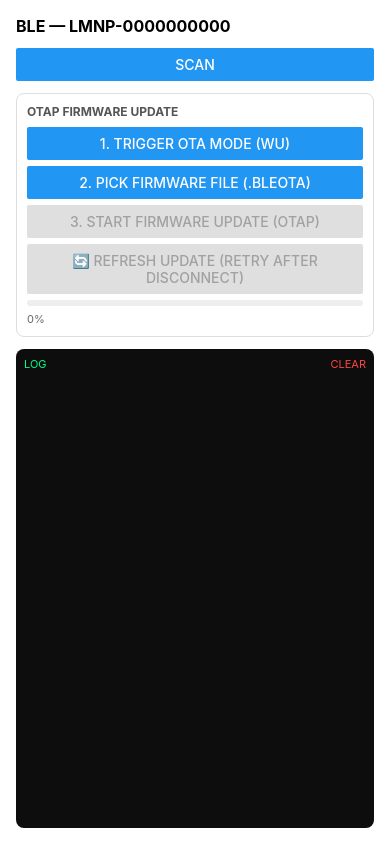
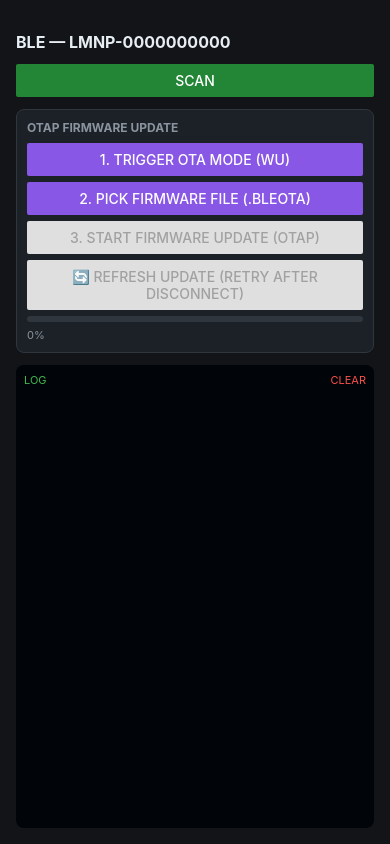
Before and after one commit to LITEMEDAPP/Internal-Tools, a React Native app: screen / in a window 390 px wide. Built offline with nearby package versions, Linux system fonts and the light colour scheme; what react-native-ble-plx would draw is missing.

Commit message:
built: ui change

```diff
--- a/App.tsx
+++ b/App.tsx
@@ -321,11 +321,11 @@ function App(): React.JSX.Element {
   // ─── UI ──────────────────────────────────────────────────────────────────────
 
   return (
-    <SafeAreaView style={{flex: 1, backgroundColor: '#fff'}}>
-      <View style={{flex: 1, padding: 16}}>
+    <SafeAreaView style={{flex: 1, backgroundColor: '#121417'}}>
+      <View style={{flex: 1, paddingHorizontal: 16, paddingTop: 32, paddingBottom: 16}}>
 
         {/* Header */}
-        <Text style={{fontSize: 16, fontWeight: 'bold', marginBottom: 12}}>
+        <Text style={{fontSize: 16, fontWeight: 'bold', marginBottom: 12, color: '#e6edf3'}}>
           BLE — {TARGET_NAME}
         </Text>
 
@@ -336,6 +336,7 @@ function App(): React.JSX.Element {
               title={scanning ? 'Scanning...' : 'Scan'}
               onPress={scanDevices}
               disabled={scanning || isConnected}
+              color="#238636"
             />
           </View>
 
@@ -345,6 +346,7 @@ function App(): React.JSX.Element {
                 title={isConnecting ? 'Connecting...' : 'Connect'}
                 onPress={connectToDevice}
                 disabled={isConnecting}
+                color="#238636"
               />
             </View>
           )}
@@ -355,7 +357,7 @@ function App(): React.JSX.Element {
                 <Text style={{
                   textAlign: 'center',
                   color: 'white',
-                  backgroundColor: '#2e7d32',
+                  backgroundColor: '#238636',
                   padding: 8,
                   borderRadius: 4,
                 }}>
@@ -387,11 +389,12 @@ function App(): React.JSX.Element {
           marginBottom: 12,
           padding: 10,
           borderWidth: 1,
-          borderColor: '#ddd',
+          borderColor: '#30363d',
           borderRadius: 8,
+          backgroundColor: '#1c2128',
           gap: 6,
         }}>
-          <Text style={{fontSize: 12, fontWeight: 'bold', color: '#555', marginBottom: 2}}>
+          <Text style={{fontSize: 12, fontWeight: 'bold', color: '#8b949e', marginBottom: 2}}>
             OTAP FIRMWARE UPDATE
           </Text>
 
@@ -399,15 +402,17 @@ function App(): React.JSX.Element {
             title="1. Trigger OTA Mode (WU)"
             onPress={runOtapTrigger}
             disabled={otapRunning}
+            color="#8957e5"
           />
 
           <Button
             title="2. Pick Firmware File (.bleota)"
             onPress={pickOtapFile}
             disabled={otapRunning}
+            color="#8957e5"
           />
           {otapFileInfo && (
-            <Text style={{fontSize: 11, color: '#666'}}>
+            <Text style={{fontSize: 11, color: '#8b949e'}}>
               Loaded: {otapFileInfo.name} — imageId={otapFileInfo.imageId}, size={otapFileInfo.size} bytes
             </Text>
           )}
@@ -416,6 +421,7 @@ function App(): React.JSX.Element {
             title="3. Start Firmware Update (OTAP)"
             onPress={runOtapUpdate}
             disabled={otapRunning || !otapFileInfo}
+            color="#8957e5"
           />
 
           <Button
@@ -425,16 +431,16 @@ function App(): React.JSX.Element {
             color="#d97706"
           />
 
-          <View style={{height: 6, backgroundColor: '#eee', borderRadius: 3, overflow: 'hidden'}}>
-            <View style={{height: '100%', width: `${otapProgress}%`, backgroundColor: '#2563eb'}} />
+          <View style={{height: 6, backgroundColor: '#30363d', borderRadius: 3, overflow: 'hidden'}}>
+            <View style={{height: '100%', width: `${otapProgress}%`, backgroundColor: '#8957e5'}} />
           </View>
-          <Text style={{fontSize: 11, color: '#666'}}>{otapProgress}%</Text>
+          <Text style={{fontSize: 11, color: '#8b949e'}}>{otapProgress}%</Text>
         </View>
 
         {/* Log Panel (shared by both the scanner and OTAP flow) */}
         <View style={{
           flex: 1,
-          backgroundColor: '#0d0d0d',
+          backgroundColor: '#010409',
           borderRadius: 8,
           padding: 8,
         }}>
@@ -443,9 +449,9 @@ function App(): React.JSX.Element {
             justifyContent: 'space-between',
             marginBottom: 4,
           }}>
-            <Text style={{color: '#00ff88', fontSize: 11}}>LOG</Text>
+            <Text style={{color: '#3fb950', fontSize: 11}}>LOG</Text>
             <Text
-              style={{color: '#ff4444', fontSize: 11}}
+              style={{color: '#f85149', fontSize: 11}}
               onPress={clearLogs}>
               CLEAR
             </Text>
@@ -454,13 +460,13 @@ function App(): React.JSX.Element {
           <ScrollView ref={scrollRef} showsVerticalScrollIndicator={false}>
             {logs.map((line, i) => (
               <Text key={i} style={{
-                color: line.includes('ERROR')       ? '#ff4444'
-                     : line.includes('══')          ? '#00ff88'
+                color: line.includes('ERROR')       ? '#f85149'
+                     : line.includes('══')          ? '#3fb950'
                      : line.includes('◀ RX')        ? '#00cfff'
                      : line.includes('▶ TX')        ? '#ffcc00'
                      : line.includes('✅')          ? '#88ff88'
-                     : line.includes('🔔')          ? '#cc88ff'
-                     : '#cccccc',
+                     : line.includes('🔔')          ? '#a371f7'
+                     : '#8b949e',
                 fontSize: 10,
                 fontFamily: 'monospace',
                 marginBottom: 1,
```
